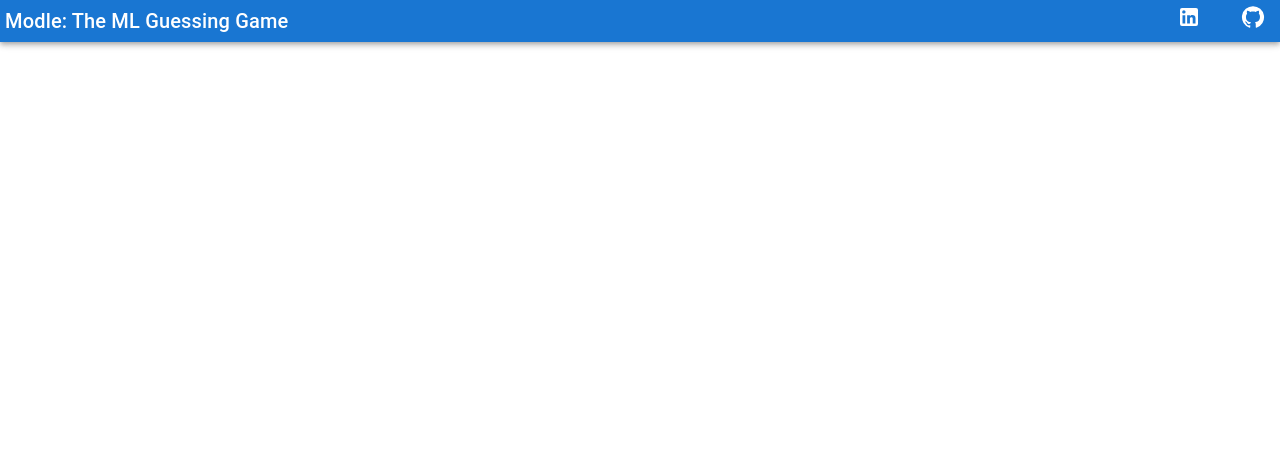
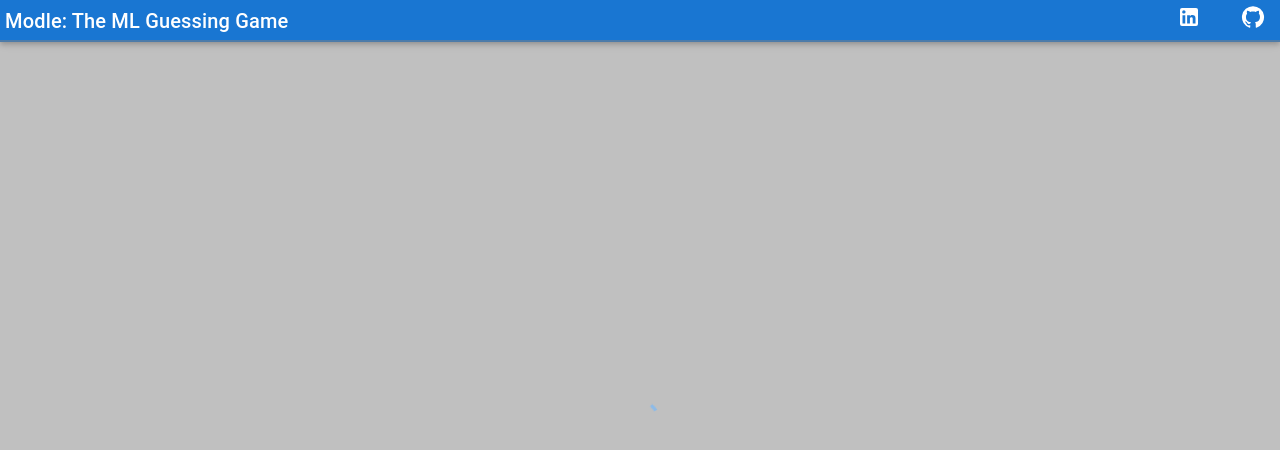
Before and after one commit to ldtcooper/ml-guessing-game, a React (Create React App) app in the folder frontend/: page / in a window 1280 px wide. Shown: the top 450 px of the page. Built offline with nearby package versions, Linux system fonts and the light colour scheme.

Commit message:
main Add loading screen

```diff
--- a/frontend/src/App.css
+++ b/frontend/src/App.css
@@ -1,5 +1,8 @@
 .App {
   text-align: center;
+  height: 100vh;
+  width: 100vw;
+  overflow: hidden;
 }
 
 .App-logo {
--- a/frontend/src/App.tsx
+++ b/frontend/src/App.tsx
@@ -1,12 +1,13 @@
 import React from 'react';
 import Header from "./features/header/Header";
+import Loading from "./features/loading/Loading";
 import './App.css';
 
 function App() {
   return (
     <div className="App">
       <Header />
-
+      <Loading />
     </div>
   );
 }
--- a/frontend/src/app/store.ts
+++ b/frontend/src/app/store.ts
@@ -1,9 +1,11 @@
 import { configureStore, ThunkAction, Action } from '@reduxjs/toolkit';
 import counterReducer from '../features/counter/counterSlice';
+import loadingReducer from '../features/loading/loadingSlice';
 
 export const store = configureStore({
   reducer: {
     counter: counterReducer,
+    loading: loadingReducer,
   },
 });
 
--- a/frontend/src/features/header/Header.tsx
+++ b/frontend/src/features/header/Header.tsx
@@ -7,7 +7,7 @@ import GitHubIcon from '@mui/icons-material/GitHub';
 
 function Header() {
     return (
-        <Box sx={{ flexGrow: 1 }}>
+        <Box sx={{ flexGrow: 1, height: '5%' }}>
             <AppBar position="static" sx={
                 {
                     padding: '5px',
@@ -18,11 +18,11 @@ function Header() {
             }>
                 <Typography align='left' component='p' variant='h6'>Modle: The ML Guessing Game</Typography>
                 <Box sx={{ gridColumn: 3, display: 'flex', justifyContent: 'space-around' }}>
-                    <a href="https://www.linkedin.com/in/ldtcooper/">
+                    <a href="https://www.linkedin.com/in/ldtcooper/" target='_blank' rel="noreferrer">
                         <LinkedInIcon sx={{ color: 'white' }} />
                         <span className='accessibility-text'>LinkedIn</span>
                     </a>
-                    <a href="https://github.com/ldtcooper/ml-guessing-game/">
+                    <a href="https://github.com/ldtcooper/ml-guessing-game/" target='_blank' rel="noreferrer">
                         <GitHubIcon sx={{ color: 'white' }} />
                         <span className='accessibility-text'>GitHub</span>
                     </a>
--- /dev/null
+++ b/frontend/src/features/loading/Loading.tsx
@@ -0,0 +1,21 @@
+import * as React from 'react';
+import CircularProgress from '@mui/material/CircularProgress';
+import Box from '@mui/material/Box';
+
+function Loading() {
+    return (
+        <Box sx={{
+            display: 'flex',
+            width: '100%',
+            height: '95%',
+            backgroundColor: 'grey',
+            opacity: '50%',
+            justifyContent: 'center',
+            alignItems: 'center'
+        }}>
+            <CircularProgress sx={{ height: '20vh' }} />
+        </Box>
+    );
+}
+
+export default Loading;
--- /dev/null
+++ b/frontend/src/features/loading/loadingSlice.ts
@@ -0,0 +1,25 @@
+import { PayloadAction, createSlice } from "@reduxjs/toolkit";
+import { RootState } from "../../app/store";
+
+export interface LoadingState {
+    loading: boolean,
+};
+
+const initialState: LoadingState = {
+    loading: true,
+};
+
+export const loadingSlice = createSlice({
+    name: 'loading',
+    initialState,
+    reducers: {
+        setLoading: (state, action: PayloadAction<boolean>) => {
+            state.loading = action.payload
+        },
+    }
+});
+
+export const { setLoading } = loadingSlice.actions;
+export const selectLoading = (state: RootState) => state.loading;
+
+export default loadingSlice.reducer;
```
Also changed, not shown: frontend/src/features/counter/counterSlice.ts (indentation only).
